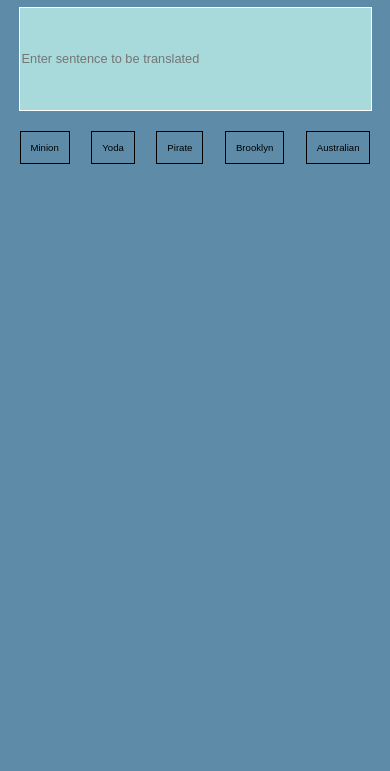
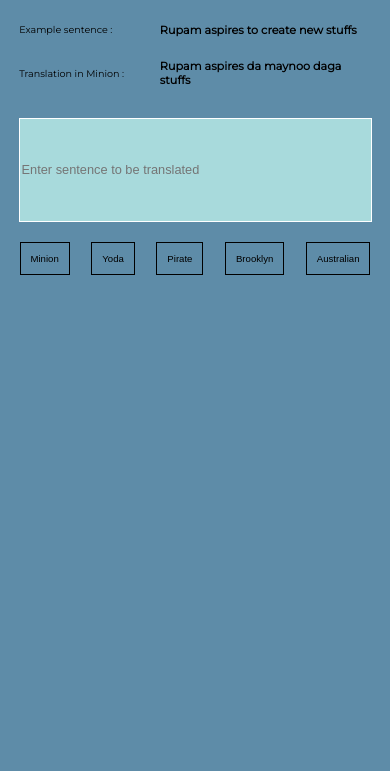
Before and after one commit to Rupamdas832/FunTranslationapp, a plain HTML site: page index.html in a window 390 px wide. Shown: the part 73-844 px from the top of the page. Drawn offline with Linux system fonts and the light colour scheme.

Commit message:
fonts edited

```diff
--- a/app.js
+++ b/app.js
@@ -5,8 +5,8 @@ const outputDiv = document.querySelector("#outputSection")
 //const url = "https://api.funtranslations.com/translate/mandalorian.json"
 
 function getTranslated(text, lang) {
-   const url = `http://localhost:3002/translate/${lang}.json`
-   // const url = `https://api.funtranslations.com/translate/${lang}.json`
+  // const url = `http://localhost:3002/translate/${lang}.json`
+    const url = `https://api.funtranslations.com/translate/${lang}.json`
     return url + "?"+"text="+ text
 }
 
--- a/index.html
+++ b/index.html
@@ -9,6 +9,12 @@
     <body>
         <div class="heading">
             <h1>Your own Translator</h1>
+        </div>
+        <div class="example">
+            <p>Example sentence : </p>
+            <h3>Rupam aspires to create new stuffs</h3>
+            <p>Translation in Minion : </p>
+            <h3>Rupam aspires da maynoo daga stuffs</h3>
         </div>
         <div class="inputSection">
                 <input placeholder="Enter sentence to be translated" id="inputText"/>
--- a/stylesheet.css
+++ b/stylesheet.css
@@ -1,3 +1,5 @@
+@import url('https://fonts.googleapis.com/css2?family=Montserrat&display=swap');
+
 body{
     display: flex;
     flex-direction: column;
@@ -7,11 +9,17 @@ body{
     width: 100%;
     height: 100vh;
     margin: auto;
+    font-family: 'Montserrat', sans-serif;
     }
     .heading{
         font-size: 2rem;
-        color: rgb(230,57,70);
-        text-shadow: 1px 2px 3px black;
+        color: rgb(235, 104, 17);
+        text-shadow: 1px 2px 3px rgb(39, 38, 38);
+    }
+    .example{
+        display: grid;
+        grid-template-columns: 2fr 3fr;
+        align-items: center;
     }
     .inputSection{
     width: 60%;
@@ -52,7 +60,11 @@ body{
     }
     @media only screen and (max-width: 450px){
         .heading{
-            font-size: 1rem;
+            font-size: 0.8rem;
+        }
+        .example{
+            font-size: 0.6rem;
+            padding: 1.2rem;
         }
         .inputSection{
             width: 90%;
```
